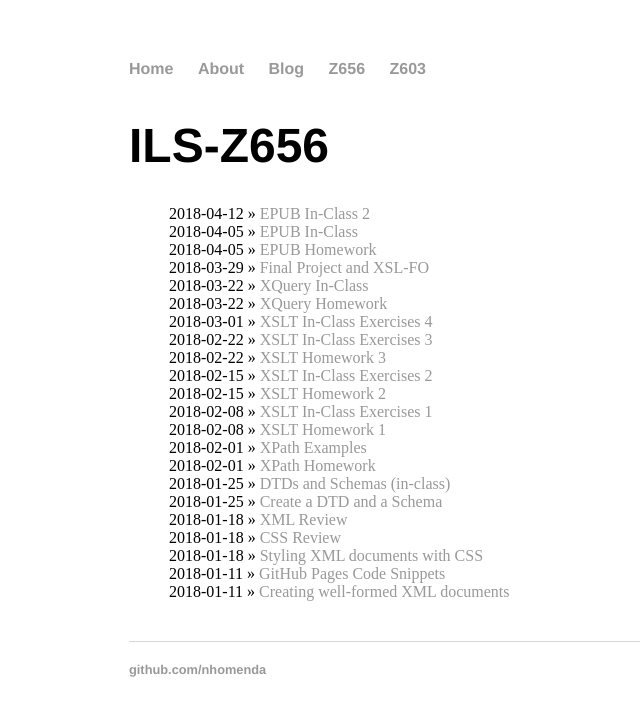
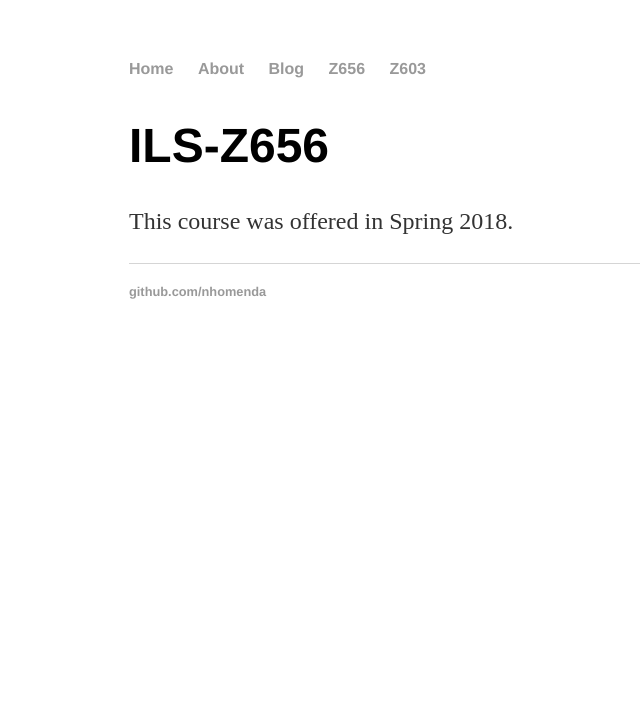
Before and after one commit to nhomenda/nhomenda.github.io, a Jekyll site: the page built from Z656/index.html, in a window 1280 px wide. Shown: the top 716 px of the page, without its empty margins (63-703 px from the left). Built offline with Jekyll 4.4.1, drawn with Linux system fonts in a browser that asks for light colours.

Commit message:
Update index.html

```diff
--- a/Z656/index.html
+++ b/Z656/index.html
@@ -3,7 +3,8 @@ layout: default
 title: ILS-Z656
 ---
 	<h1>{{ page.title }}</h1>
-	<ul class="assignments">
+<p>This course was offered in Spring 2018.</p>
+	<!--<ul class="assignments">
 		<li>2018-04-12 » <a href="/Z656/epub2.html" title="EPUB In-Class 2">EPUB In-Class 2</a></li>
 		<li>2018-04-05 » <a href="/Z656/epub.html" title="EPUB In-Class">EPUB In-Class</a></li>
 		<li>2018-04-05 » <a href="/Z656/epub-hw.html" title="EPUB Homework">EPUB Homework</a></li>
@@ -26,4 +27,4 @@ title: ILS-Z656
 	    <li>2018-01-18 » <a href="/Z656/xmlcss.html" title="Styling XML documents with CSS">Styling XML documents with CSS</a></li>
 	    <li>2018-01-11 » <a href="/Z656/github-pages.html" title="GitHub Pages Code Snippets">GitHub Pages Code Snippets</a></li>
 	    <li>2018-01-11 » <a href="/Z656/well-formed-XML.html" title="Creating well-formed XML documents">Creating well-formed XML documents</a></li>
-	</ul>
+	</ul>-->
```
